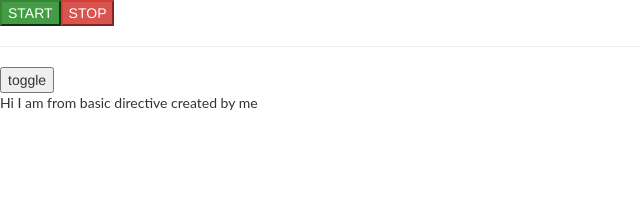
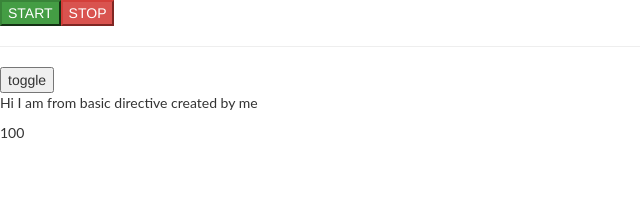
Before and after one commit to Faisal2904/data-binding-, an Angular app: page / in a window 1280 px wide. Shown: the top 213 px of the page, without its empty margins (0-640 px from the left). Built offline with nearby package versions, Linux system fonts and the light colour scheme.

Commit message:
2 files modified

```diff
--- a/src/app/app.component.html
+++ b/src/app/app.component.html
@@ -15,3 +15,11 @@
 <button (click)="fun()">toggle</button>
 
 <p appbasicHighlight [defaultColor]="'yellow'" [highlightColor]="'green'" *appunless="flag">Hi I am from basic directive created by me</p>
+
+<div [ngSwitch]="value">
+  <p *ngSwitchCase="10">10</p>
+  <p *ngSwitchCase="100">100</p>
+  <p *ngSwitchCase="1">1</p>
+  <p *ngSwitchCase="1000">1000</p>
+  <p *ngSwitchDefault>10</p>
+</div>
--- a/src/app/app.component.ts
+++ b/src/app/app.component.ts
@@ -10,6 +10,7 @@ export class AppComponent  {
   countArray=[];
   count=0;
   flag=false;
+  value=100;
 
   constructor(){}
 
```
